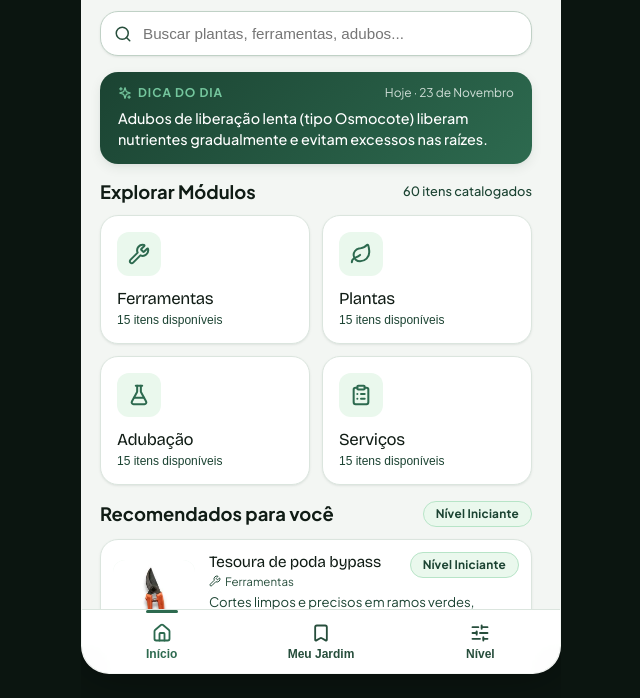
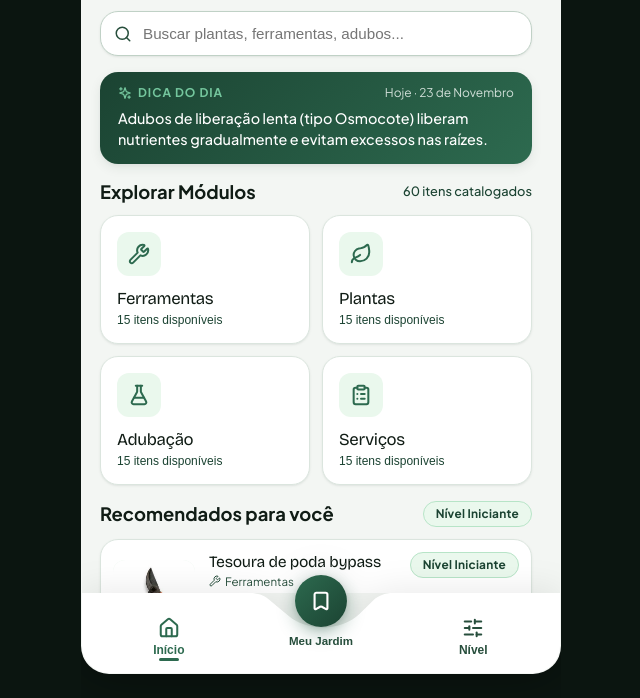
Before and after one commit to admguiadosucesso-droid/jardim-de-bolso, a plain HTML site: page index.html in a window 1280 px wide. Shown: the part 102-800 px from the top of the page, without its empty margins (319-959 px from the left). Drawn offline with nearby package versions, Linux system fonts and the light colour scheme; no server answers.

Commit message:
feat(ui): implementar Bottom Navigation Bar curvada com botao central flutuante do Figma

```diff
--- a/index.html
+++ b/index.html
@@ -51,23 +51,33 @@
       <!-- Injetado via app.js -->
     </main>
 
-    <!-- Barra de Navegação Inferior (Fixa) -->
-    <nav class="bottom-nav" role="navigation" aria-label="Navegação inferior principal">
+    <!-- Barra de Navegação Inferior Curvada com Botão Central Flutuante (Design Figma) -->
+    <nav class="bottom-nav-wrapper" role="navigation" aria-label="Navegação inferior principal">
+      <div class="bottom-nav-bg-svg" aria-hidden="true">
+        <svg preserveAspectRatio="none" viewBox="0 0 393 92" fill="none" xmlns="http://www.w3.org/2000/svg">
+          <path class="nav-svg-path" d="M0 0H98.25H138.126C143.994 0 149.565 2.57645 153.365 7.04703L169.935 26.5418C185.485 44.8358 214.071 43.7039 228.126 24.2375L239.638 8.29257C243.398 3.08493 249.43 0 255.853 0H294.75H393V92H0V0Z" />
+        </svg>
+      </div>
+
+      <div class="bottom-nav-content">
         <button class="nav-tab-btn active" data-tab="inicio" aria-selected="true" aria-label="Ir para o Início">
           <span class="tab-icon"><i data-lucide="home"></i></span>
-        <span>Início</span>
+          <span class="tab-label">Início</span>
         </button>
 
-      <button class="nav-tab-btn" data-tab="meujardim" aria-selected="false" aria-label="Ir para Meu Jardim">
-        <span class="tab-icon"><i data-lucide="bookmark"></i></span>
-        <span>Meu Jardim</span>
+        <button class="nav-tab-btn nav-tab-fab" data-tab="meujardim" aria-selected="false" aria-label="Ir para Meu Jardim">
+          <div class="fab-circle">
+            <i data-lucide="bookmark" class="fab-icon"></i>
             <span id="fav-count-badge" class="nav-badge-count" style="display: none;">0</span>
+          </div>
+          <span class="tab-label fab-label">Meu Jardim</span>
         </button>
 
         <button class="nav-tab-btn" data-tab="nivel" aria-selected="false" aria-label="Configurar Nível de Experiência">
           <span class="tab-icon"><i data-lucide="sliders-horizontal"></i></span>
-        <span>Nível</span>
+          <span class="tab-label">Nível</span>
         </button>
+      </div>
     </nav>
 
   </div>
--- a/style.css
+++ b/style.css
@@ -57,7 +57,7 @@
   --raio-card: 18px;
   --raio-botao: 12px;
   --raio-pill: 9999px;
-  --altura-bottom-bar: 64px;
+  --altura-bottom-bar: 80px;
 }
 
 /* Suporte a Tema Escuro */
@@ -1190,33 +1190,61 @@ svg.lucide, [data-lucide] {
   margin-bottom: 6px;
 }
 
-/* Barra Inferior Fixa (Bottom Navigation) */
-.bottom-nav {
+/* Barra Inferior Curvada com Botão Central Flutuante (Design Figma) */
+.bottom-nav-wrapper {
   position: relative;
   flex-shrink: 0;
-  bottom: 0;
   width: 100%;
   height: var(--altura-bottom-bar);
-  background-color: rgba(255, 255, 255, 0.95);
-  backdrop-filter: blur(12px);
-  -webkit-backdrop-filter: blur(12px);
-  border-top: 1px solid var(--borda-suave);
-  display: flex;
-  align-items: center;
-  justify-content: space-around;
   z-index: 50;
+  filter: drop-shadow(0 -4px 16px rgba(0, 0, 0, 0.08));
 }
 
 @media (prefers-color-scheme: dark) {
-  .bottom-nav {
-    background-color: rgba(21, 36, 29, 0.95);
-    border-top-color: var(--borda-suave);
+  .bottom-nav-wrapper {
+    filter: drop-shadow(0 -4px 20px rgba(0, 0, 0, 0.45));
   }
+}
+
+.bottom-nav-bg-svg {
+  position: absolute;
+  inset: 0;
+  width: 100%;
+  height: 100%;
+  pointer-events: none;
+  z-index: 1;
+}
+
+.bottom-nav-bg-svg svg {
+  width: 100%;
+  height: 100%;
+  display: block;
+}
+
+.nav-svg-path {
+  fill: #ffffff;
+  transition: fill 0.25s ease;
+}
+
+@media (prefers-color-scheme: dark) {
+  .nav-svg-path {
+    fill: #15241d;
+  }
+}
+
+.bottom-nav-content {
+  position: relative;
+  z-index: 2;
+  width: 100%;
+  height: 100%;
+  display: flex;
+  align-items: flex-end;
+  justify-content: space-between;
+  padding: 0 16px 12px 16px;
 }
 
 .nav-tab-btn {
   flex: 1;
-  height: 100%;
   background: none;
   border: none;
   display: flex;
@@ -1229,19 +1257,21 @@ svg.lucide, [data-lucide] {
   font-weight: 600;
   cursor: pointer;
   position: relative;
-  transition: color 0.15s ease;
+  padding-bottom: 4px;
+  transition: color 0.18s ease;
 }
 
 .nav-tab-btn .tab-icon {
   display: flex;
   align-items: center;
   justify-content: center;
-  transition: transform 0.15s ease;
+  transition: transform 0.18s cubic-bezier(0.34, 1.56, 0.64, 1);
 }
 
-.nav-tab-btn .tab-icon svg {
-  width: 20px;
-  height: 20px;
+.nav-tab-btn .tab-icon svg,
+.nav-tab-btn .tab-icon [data-lucide] {
+  width: 22px;
+  height: 22px;
   stroke-width: 2.2px;
 }
 
@@ -1260,34 +1290,114 @@ svg.lucide, [data-lucide] {
   }
 }
 
-.nav-tab-btn.active::after {
+.nav-tab-btn:not(.nav-tab-fab).active::after {
   content: "";
   position: absolute;
-  top: 0;
-  width: 32px;
+  bottom: 0px;
+  width: 20px;
   height: 3px;
   background-color: var(--verde-floresta-700);
   border-radius: var(--raio-pill);
 }
 
 @media (prefers-color-scheme: dark) {
-  .nav-tab-btn.active::after {
+  .nav-tab-btn:not(.nav-tab-fab).active::after {
     background-color: var(--verde-folha-400);
   }
 }
 
-.nav-badge-count {
+/* Botão Central Flutuante (FAB - Meu Jardim) */
+.nav-tab-btn.nav-tab-fab {
+  flex: 1.15;
+  display: flex;
+  flex-direction: column;
+  align-items: center;
+  justify-content: flex-end;
+  padding-bottom: 2px;
+  transform: translateY(-12px);
+}
+
+.fab-circle {
+  width: 52px;
+  height: 52px;
+  border-radius: 50%;
+  background: linear-gradient(135deg, var(--verde-floresta-700), var(--verde-floresta-800));
+  color: #ffffff;
+  display: flex;
+  align-items: center;
+  justify-content: center;
+  box-shadow: 0 6px 18px rgba(45, 106, 79, 0.4), 0 2px 6px rgba(0, 0, 0, 0.1);
+  position: relative;
+  transition: transform 0.25s cubic-bezier(0.34, 1.56, 0.64, 1), box-shadow 0.25s ease, background 0.25s ease;
+  margin-bottom: 4px;
+}
+
+@media (prefers-color-scheme: dark) {
+  .fab-circle {
+    background: linear-gradient(135deg, var(--verde-floresta-600), var(--verde-floresta-800));
+    box-shadow: 0 6px 20px rgba(0, 0, 0, 0.5), 0 0 14px rgba(82, 183, 136, 0.25);
+  }
+}
+
+.fab-circle .fab-icon {
+  width: 22px;
+  height: 22px;
+  stroke-width: 2.3px;
+}
+
+.nav-tab-btn.nav-tab-fab:hover .fab-circle {
+  transform: scale(1.08) translateY(-2px);
+  box-shadow: 0 8px 24px rgba(45, 106, 79, 0.5);
+}
+
+.nav-tab-btn.nav-tab-fab.active .fab-circle {
+  background: linear-gradient(135deg, var(--verde-folha-600), var(--verde-floresta-700));
+  box-shadow: 0 6px 20px rgba(82, 183, 136, 0.5), 0 0 0 3px rgba(82, 183, 136, 0.35);
+  transform: scale(1.05);
+}
+
+.nav-tab-btn.nav-tab-fab .tab-label {
+  font-size: 0.72rem;
+  font-weight: 600;
+  color: var(--texto-mutado);
+  white-space: nowrap;
+  transition: color 0.18s ease;
+}
+
+.nav-tab-btn.nav-tab-fab.active .tab-label {
+  color: var(--verde-floresta-700);
+  font-weight: 700;
+}
+
+@media (prefers-color-scheme: dark) {
+  .nav-tab-btn.nav-tab-fab.active .tab-label {
+    color: var(--verde-folha-400);
+  }
+}
+
+/* Contador de Favoritos no FAB */
+.nav-tab-btn.nav-tab-fab .nav-badge-count {
   position: absolute;
-  top: 8px;
-  right: calc(50% - 18px);
+  top: -2px;
+  right: -2px;
   background-color: var(--ambar-500);
   color: #ffffff;
   font-size: 0.65rem;
   font-weight: 800;
-  padding: 1px 5px;
+  padding: 1px 6px;
   border-radius: var(--raio-pill);
-  min-width: 16px;
+  min-width: 18px;
+  height: 18px;
+  line-height: 16px;
   text-align: center;
+  box-shadow: 0 2px 6px rgba(0, 0, 0, 0.25);
+  border: 2px solid #ffffff;
+}
+
+@media (prefers-color-scheme: dark) {
+  .nav-tab-btn.nav-tab-fab .nav-badge-count {
+    border-color: #15241d;
+  }
 }
 
 /* Toast de Notificação */
--- a/sw.js
+++ b/sw.js
@@ -1,5 +1,5 @@
 // Service Worker para Jardim de Bolso
-const CACHE_NAME = 'jardim-de-bolso-v7';
+const CACHE_NAME = 'jardim-de-bolso-v8';
 const ASSETS_TO_CACHE = [
   '/',
   '/index.html',
```
Lines whose indentation alone changed are shown as unchanged.
